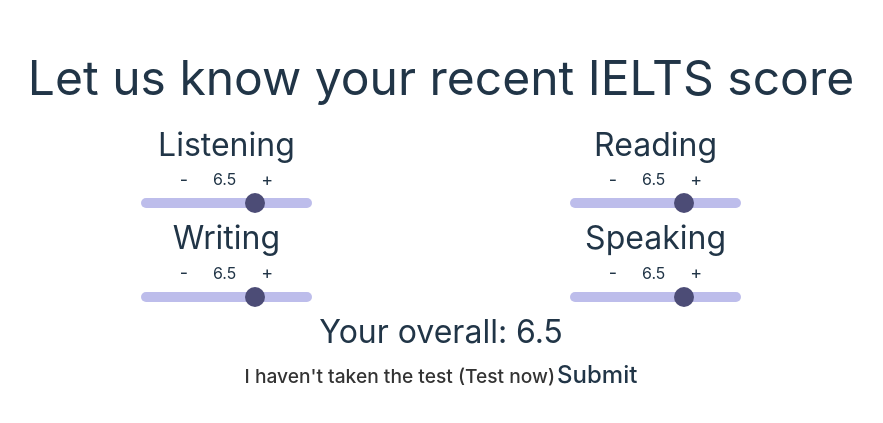
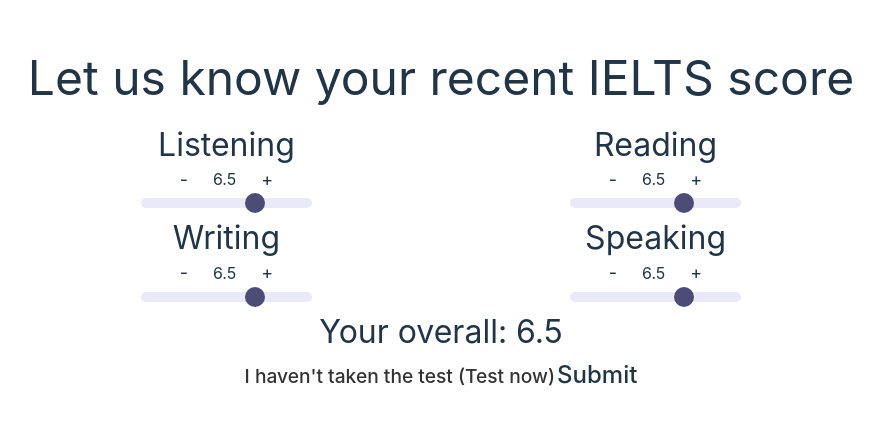
Before and after one commit to kanadetakamiya/thangdeptrai, a React (Vite) app: page / in a window 1280 px wide. Shown: the part 185-608 px from the top of the page, without its empty margins (199-1082 px from the left). Built offline with nearby package versions, Linux system fonts and the light colour scheme.

Commit message:
modified:   src/App.css

```diff
--- a/src/App.css
+++ b/src/App.css
@@ -23,7 +23,7 @@
   width: 40%;
   height: 10px;
   border-radius: 10px;
-  background: rgb(162, 162, 227);
+  background: rgb(224, 224, 244);
   outline: none;
   opacity: 0.7;
   -webkit-transition: .2s;
```
